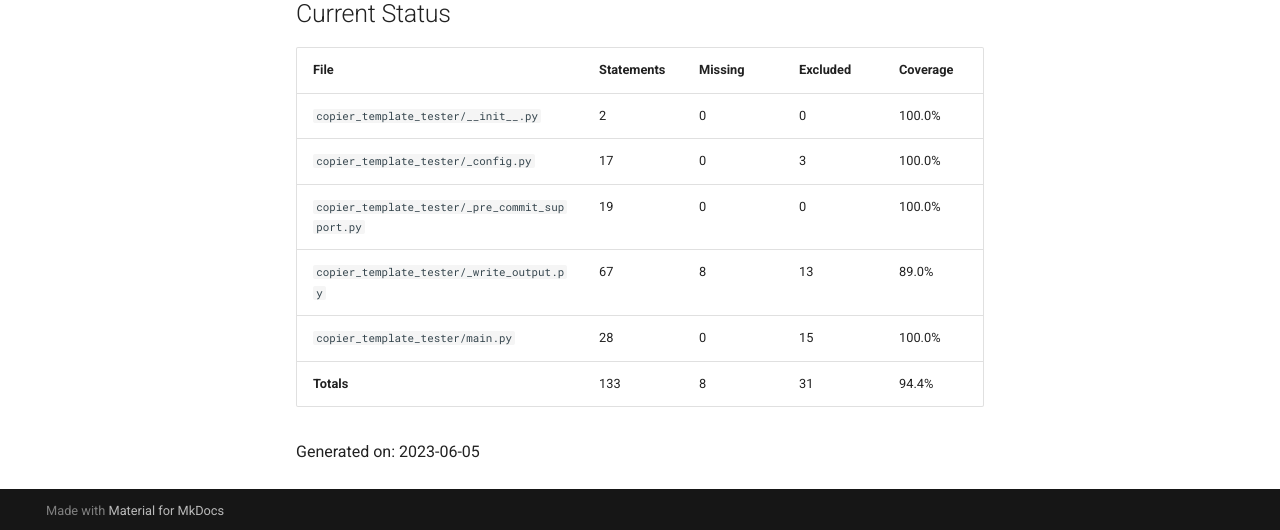
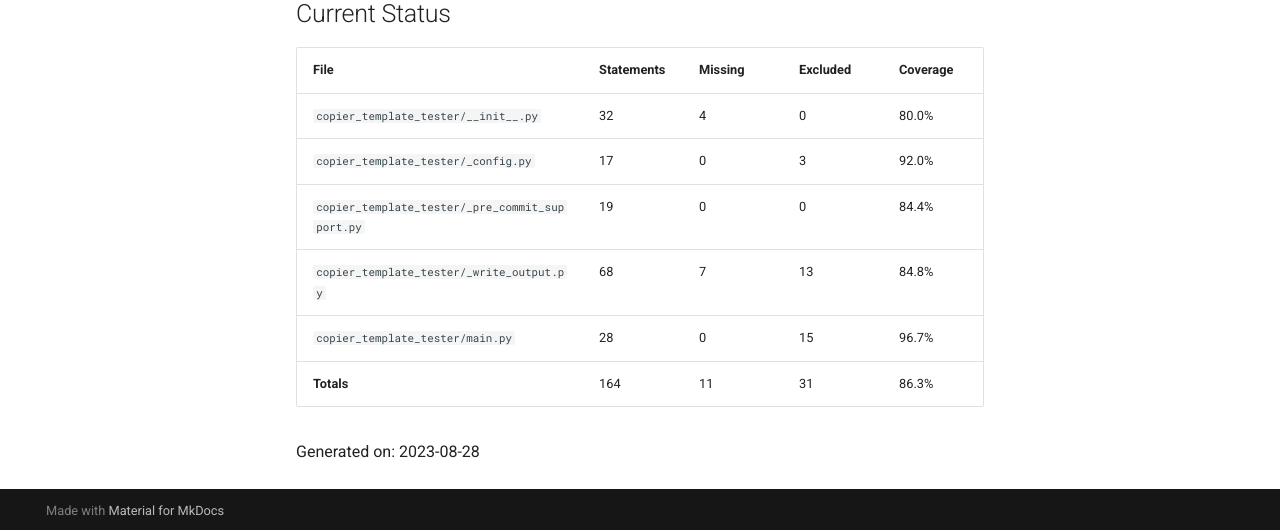
Before and after one commit to KyleKing/copier-template-tester, an MkDocs documentation site: the page built from docs/docs/DEVELOPER_GUIDE.md, in a window 1280 px wide and 900 px high, scrolled down 643 px. Shown: the part 367-897 px from the top of the window. Built offline with MkDocs 1.6.1 and Material for MkDocs 9.7.7, drawn with Linux system fonts in a browser that asks for light colours; comment, search, counter and statistics services are not loaded.

```diff
--- a/docs/docs/DEVELOPER_GUIDE.md
+++ b/docs/docs/DEVELOPER_GUIDE.md
@@ -46,12 +46,12 @@
 <!-- {cts} COVERAGE -->
 | File                                            |   Statements |   Missing |   Excluded | Coverage   |
 |-------------------------------------------------|--------------|-----------|------------|------------|
-| `copier_template_tester/__init__.py`            |            2 |         0 |          0 | 100.0%     |
-| `copier_template_tester/_config.py`             |           17 |         0 |          3 | 100.0%     |
-| `copier_template_tester/_pre_commit_support.py` |           19 |         0 |          0 | 100.0%     |
-| `copier_template_tester/_write_output.py`       |           67 |         8 |         13 | 89.0%      |
-| `copier_template_tester/main.py`                |           28 |         0 |         15 | 100.0%     |
-| **Totals**                                      |          133 |         8 |         31 | 94.4%      |
+| `copier_template_tester/__init__.py`            |           32 |         4 |          0 | 80.0%      |
+| `copier_template_tester/_config.py`             |           17 |         0 |          3 | 92.0%      |
+| `copier_template_tester/_pre_commit_support.py` |           19 |         0 |          0 | 84.4%      |
+| `copier_template_tester/_write_output.py`       |           68 |         7 |         13 | 84.8%      |
+| `copier_template_tester/main.py`                |           28 |         0 |         15 | 96.7%      |
+| **Totals**                                      |          164 |        11 |         31 | 86.3%      |
 
-Generated on: 2023-06-05
+Generated on: 2023-08-28
 <!-- {cte} -->
--- a/pyproject.toml
+++ b/pyproject.toml
@@ -28,7 +28,7 @@
 
 [tool.poetry.dependencies]
 python = "^3.10.5"
-copier = ">=8.2.0" # FIXME: Pending Pydantic v2 support
+copier = ">=8.2.0"
 corallium = ">=0.3.3"
 
 [tool.poetry.group.dev.dependencies]
```
Also changed, not shown: docs/docs/CHANGELOG.md (+15 -0 lines), 3 other files.
